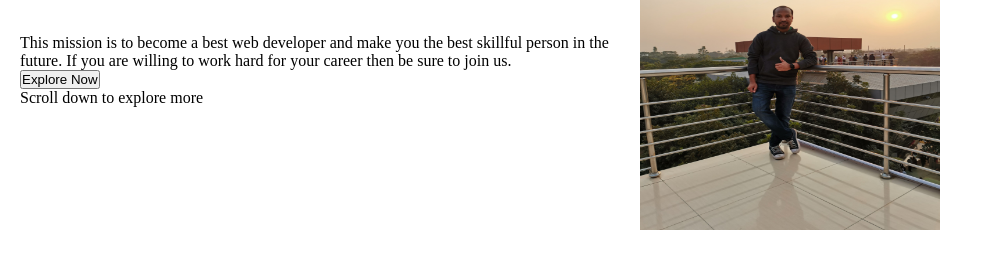
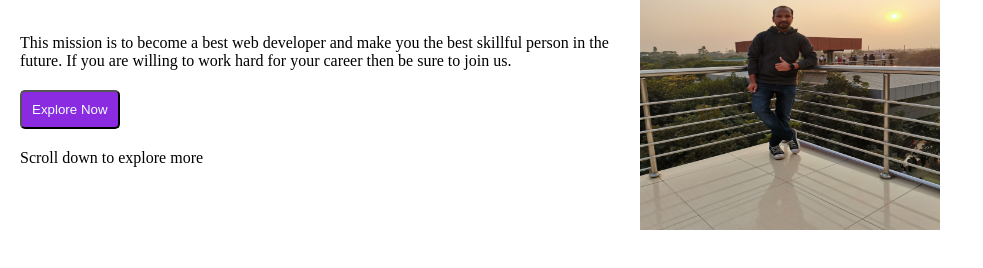
Before and after one commit to jibon969/portfolio-template, a plain HTML site: page index.html in a window 1280 px wide. Shown: the part 170-438 px from the top of the page, without its empty margins (0-983 px from the left). Drawn offline with Linux system fonts and the light colour scheme.

Commit message:
added some style

```diff
--- a/assets/css/style.css
+++ b/assets/css/style.css
@@ -23,3 +23,12 @@
     width: 50%;
     float: right;
 }
+
+.explore-button{
+    margin-top: 20px;
+    margin-bottom: 20px;
+    background-color: blueviolet;
+    padding: 10px;
+    border-radius: 5px;
+    color: azure;
+}
--- a/index.html
+++ b/index.html
@@ -18,7 +18,7 @@
             <p>
                 This mission is to become a best web developer and make you the best skillful person in the future. If you are willing to work hard for your career then be sure to join us.
             </p>
-            <button>Explore Now</button>
+            <button class="explore-button">Explore Now</button>
             <p>Scroll down to explore more</p>
         </div>
         <div class="right-section">
```
